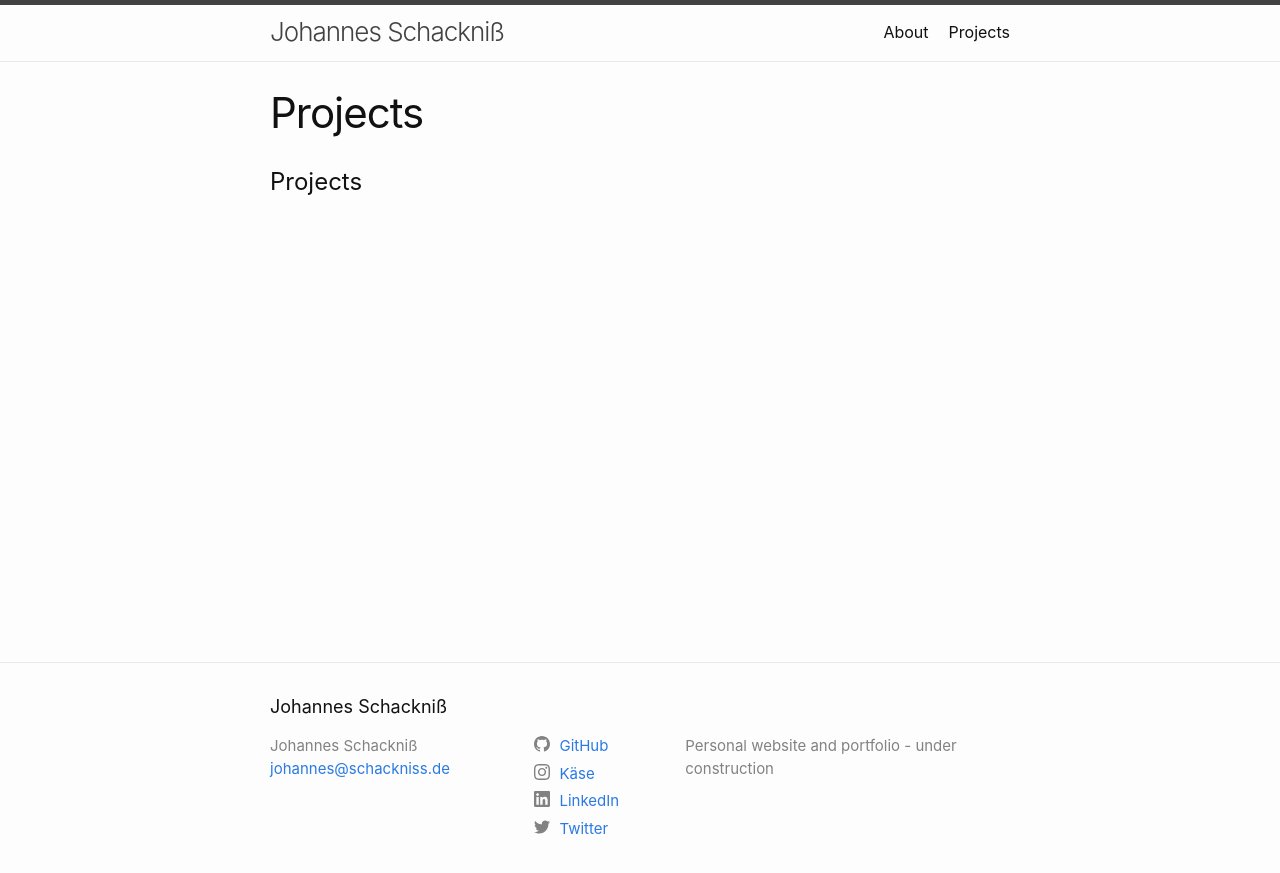
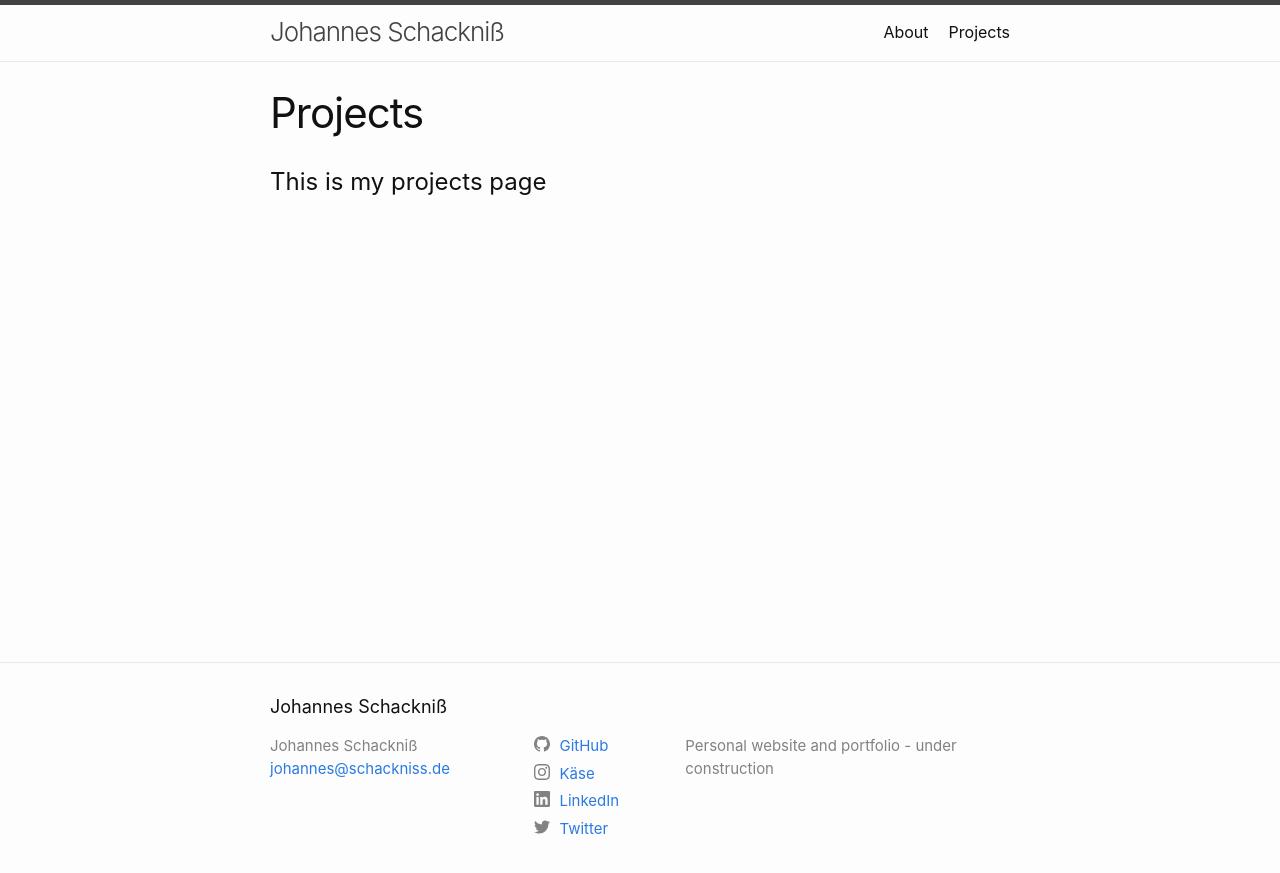
Before and after one commit to schackniss/schackniss.de, a Jekyll site: the page built from projects.md, in a window 1280 px wide. Shown: the top 873 px of the page. Built offline with Jekyll 4.4.1, drawn with Linux system fonts in a browser that asks for light colours.

Commit message:
[Change] heading

```diff
--- a/projects.md
+++ b/projects.md
@@ -4,4 +4,4 @@ title: Projects
 permalink: /projects/
 ---
 
-# Projects
+# This is my projects page
```
